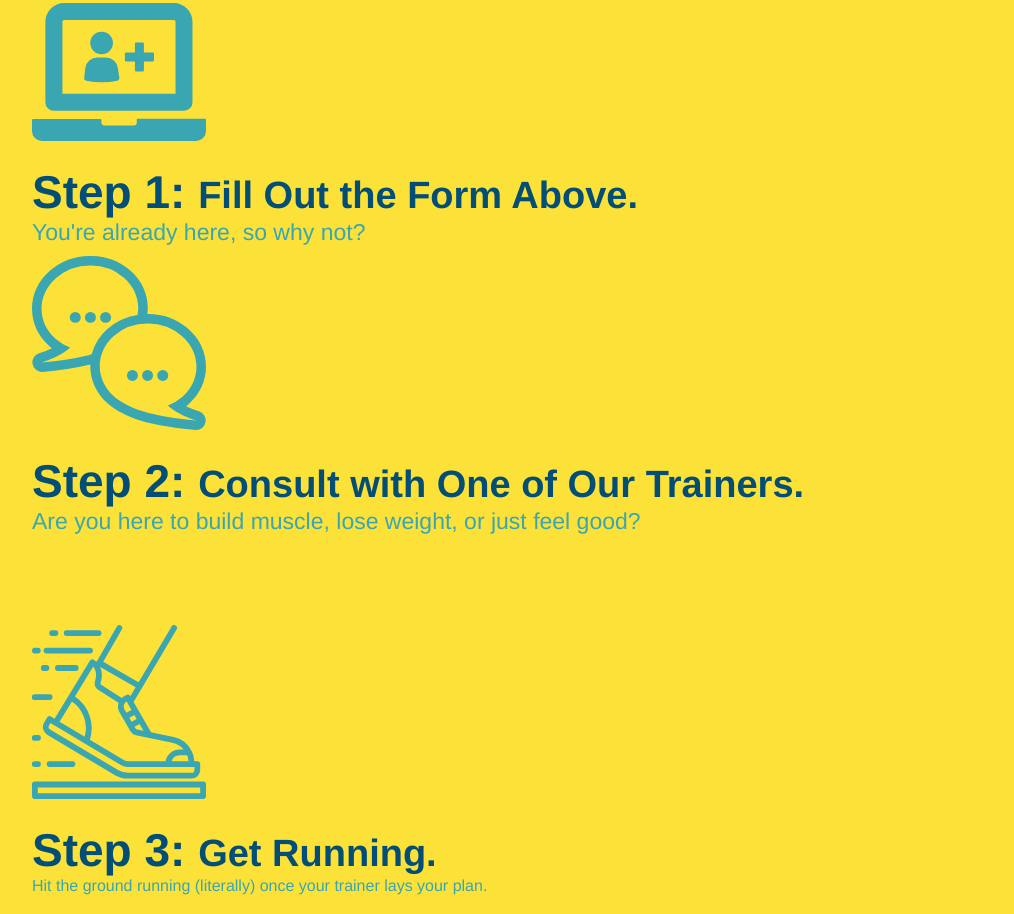
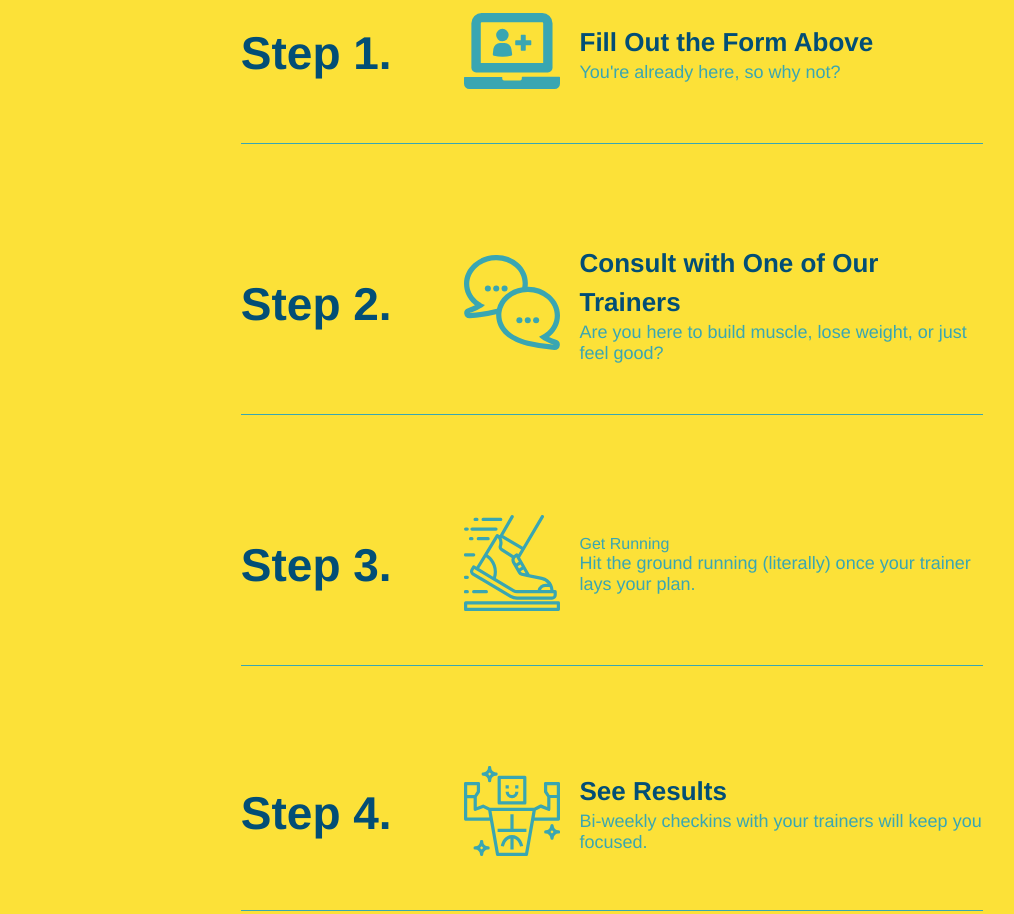
Before and after one commit to serebr-nina/run-buddy, a plain HTML site: page index.html in a window 1280 px wide. Shown: the part 1353-2267 px from the top of the page, without its empty margins (28-1042 px from the left). Drawn offline with Linux system fonts and the light colour scheme.

Commit message:
add flexbox and styles to the steps

```diff
--- a/assets/css/style.css
+++ b/assets/css/style.css
@@ -8,6 +8,7 @@ body {
     color: #39a6b2;
     font-family: Helvetica, Arial, sans-serif;
 }
+/* HEADER / NAV BAR STYLES START */
 
 header {
     padding: 20px 35px;
@@ -49,6 +50,10 @@ header nav ul li a {
     font-size: 1.55vw;
 }
 
+/* HEADER / NAVBAR STYLES END */
+
+
+/* FOOTER STYLES START */
 
 footer {
     background: #fce138;
@@ -81,9 +86,16 @@ footer a {
 
 }
 
+/* END FOOTER STYLES */
+
+
+/* STYLE ALL SECTION TAGS */
+
 section {
     padding: 60px;
 }
+
+/* HERO STYLES START */
 
 .hero {
     display: flex;
@@ -92,7 +104,6 @@ section {
     background-image: url("../images/hero-bg.png");
     background-size: cover;
     background-position: center;
-
 }
 
 .hero-cta {
@@ -102,13 +113,13 @@ section {
     color: #fff;
     font-size: 18px;
     line-height: 1.3;
-  }
+}
 
-  .hero-cta h2 {
+.hero-cta h2 {
     font-style: italic;
     font-size: 55px;
     color: #fce138;
-  }
+}
 
 .hero-form {
     box-sizing: border-box;
@@ -151,6 +162,11 @@ section {
     font-size: 16px;
 }
 
+/* HERO STYLES END */
+
+
+/* WHAT WE DO STYLES */
+
 .intro p {
     line-height: 1.7;
     color: #39a6b2;
@@ -161,10 +177,9 @@ section {
 }
 
 .steps {
-
     background: #fce138;
 }
-
+/* SECTION TITLE STYLES START */
 .section-title {
     font-size: 55px;
     color: #024e76;
@@ -183,29 +198,92 @@ section {
     border-color: #39a6b2;
 }
 
-.steps div {
-    margin-bottom: 80px;
+/* SECTION TITLE STYLES END */
+
+
+/* WHAT WE DO STYLES START*/
+
+.intro {
+    text-align: center;
 }
 
-.steps img {
-    width: 15%;
-    margin: 10px 0;
+.intro p {
+    line-height: 1.7;
+    color: #39a6b2;
+    width: 80%;
+    font-size: 20px;
+    margin: 0 auto;
+    text-align: center;
 }
 
-.steps h3 {
+/*WHAT WE DO STYLES END*/
+
+/* WHAT YOU DO STYLES START */
+.steps {
+    background: #fce138;
+}
+
+.step {
+    margin: 50px auto;
+    padding-bottom: 50px;
+    width: 80%;
+    display: flex;
+    flex-wrap: wrap;
+    align-items: center;
+    justify-content: space-between;
+}
+.step-row {
+    margin: 50px auto;
+    padding-bottom: 50px;
+    width: 80%;
+    border-bottom: 1px solid #39a6b2;
+    display: flex;
+    flex-wrap: wrap;
+    align-items: center;
+    justify-content: space-between;
+
+}
+
+.step h3 {
     color: #024e76;
     font-size: 46px;
-    margin-top: 10px
+    flex: 1 30%;
 }
 
-.steps p {
-    color: #39a6b2;
-    font-size: 23px;
+.step-info {
+    flex: 2 70%;
+    display: flex;
+    flex-wrap: wrap;
+    align-items: center;
+}
+.step-text {
+    flex: 12;
 }
 
-.steps span {
-    font-size: 38px;
+.step-text h4 {
+    font-size: 26px;
+    line-height: 1.5;
+    color: #024e76;
 }
+
+.step-img {
+    flex: 1 12%;
+    margin-right: 20px;
+}
+
+.step-img img {
+    max-width: 100%;
+}
+
+.step-text p {
+    color: #39a6b2;
+    font-size: 18px;
+}
+
+/* WHAT YOU DO STYLES END */
+
+
+/* MEET THE TRAINERS START */
 
 .trainers {
     text-align: center;
@@ -241,7 +319,7 @@ section {
 
 .flex-row {
     display: flex;
-  }
+}
 
 .trainer-bio h3 {
     font-size: 32px;
@@ -258,6 +336,9 @@ section {
     font-size: 17px;
     line-height: 1.3;
 }
+
+/* TRAINER STYLES END */
+
 
 /* REACH OUT STYLES START */
 
@@ -308,3 +389,13 @@ section {
 .contact-info a {
     color: #fce138;
 }
+/* REACH OUT STYLES END */
+
+/* UTILITIES */
+.text-left {
+    text-align: left;
+}
+
+.text-right {
+    text-align: right;
+}
--- a/index.html
+++ b/index.html
@@ -99,27 +99,59 @@
         What You Do
       </h2>
     </div>
-    <div>
+
+    <div class="step">
+      <div class="step-row">
+        <h3>Step 1.</h3>
+        <div class="step-info">
+          <div class="step-img">
             <img src="./assets/images/step-1.svg" alt="" />
-      <h3>Step 1: <span>Fill Out the Form Above.</span></h3>
-      <p>You're already here, so why not?</p </div>
+          </div>
+          <div class="step-text">
+            <h4>Fill Out the Form Above</h4>
+            <p>You're already here, so why not?</p>
+          </div>
+        </div>
+      </div>
 
-      <div>
+      <div class="step-row">
+        <h3>Step 2.</h3>
+        <div class="step-info">
+          <div class="step-img">
             <img src="./assets/images/step-2.svg" alt="" />
-        <h3>Step 2: <span>Consult with One of Our Trainers.</span></h3>
+          </div>
+          <div class="step-text">
+            <h4>Consult with One of Our Trainers</h4>
             <p>Are you here to build muscle, lose weight, or just feel good?</p>
           </div>
+        </div>
+      </div>
 
-      <div>
+      <div class="step-row">
+        <h3>Step 3.</h3>
+        <div class="step-info">
+          <div class="step-img">
             <img src="./assets/images/step-3.svg" alt="" />
-        <h3>Step 3: <span>Get Running.</span></h3
+          </div>
+          <div class="step-text"
+            <h4>Get Running</h4>
             <p>Hit the ground running (literally) once your trainer lays your plan.</p>
           </div>
+        </div>
+      </div>
 
-      <div>
+      <div class="step-row">
+        <h3>Step 4.</h3>
+        <div class="step-info">
+          <div class="step-img">
             <img src="./assets/images/step-4.svg" alt="" />
-        <h3>Step 4: <span>See Results.</span></h3>
+          </div>
+          <div class="step-text">
+            <h4>See Results</h4>
             <p>Bi-weekly checkins with your trainers will keep you focused.</p>
+          </div>
+        </div>
+      </div>
     </div>
   </section>
 
```
Lines whose indentation alone changed are shown as unchanged.
